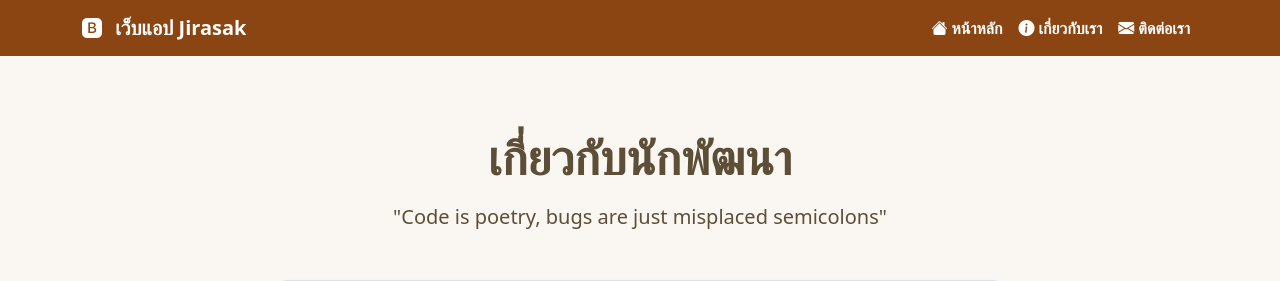
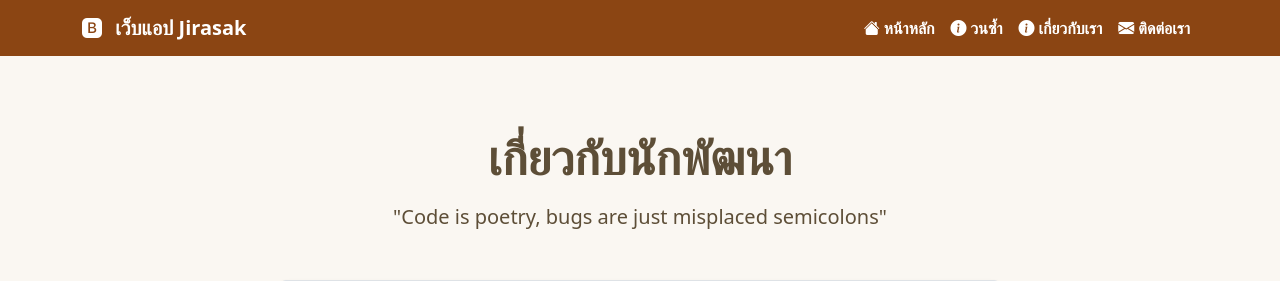
Before and after one commit to Jirasak-Thongpila/bootstrap_5_webapp, a Django app: page /about/ in a window 1280 px wide. Shown: the top 281 px of the page. Run offline with Django 5.2, Linux system fonts and the light colour scheme.

Commit message:
add for loop page and fix navigation

```diff
--- a/templates/base.html
+++ b/templates/base.html
@@ -117,17 +117,22 @@
         <div class="collapse navbar-collapse" id="navbarNav">
           <ul class="navbar-nav ms-auto mb-2 mb-lg-0">
             <li class="nav-item">
-              <a class="nav-link text-white fw-semibold" href="/">
+              <a class="nav-link text-white fw-semibold" href="{% url "index" %}">
                 <i class="bi bi-house-fill me-1"></i>หน้าหลัก
               </a>
             </li>
             <li class="nav-item">
-              <a class="nav-link text-white fw-semibold" href="/about/">
+              <a class="nav-link text-white fw-semibold" href="{% url "for" %}">
+                <i class="bi bi-info-circle-fill me-1"></i>วนซ้ำ
+              </a>
+            </li>
+            <li class="nav-item">
+              <a class="nav-link text-white fw-semibold" href="{% url "about" %}">
                 <i class="bi bi-info-circle-fill me-1"></i>เกี่ยวกับเรา
               </a>
             </li>
             <li class="nav-item">
-              <a class="nav-link text-white fw-semibold" href="/contact/">
+              <a class="nav-link text-white fw-semibold" href="{% url "contact" %}">
                 <i class="bi bi-envelope-fill me-1"></i>ติดต่อเรา
               </a>
             </li>
--- /dev/null
+++ b/templates/for.html
@@ -0,0 +1,3 @@
+{% extends "base.html" %}
+
+{}
--- a/webpage/urls.py
+++ b/webpage/urls.py
@@ -5,4 +5,5 @@ urlpatterns = [
     path('', views.index, name='index'),
     path('about/', views.about, name='about'),
     path('contact/', views.contact, name='contact'),
+    path('for/', views.for_view, name='for'),
 ]
--- a/webpage/views.py
+++ b/webpage/views.py
@@ -10,3 +10,6 @@ def about(request):
 
 def contact(request):
     return render(request, 'contact.html')
+
+def for_view(request):
+    return render(request, 'for.html')
```
